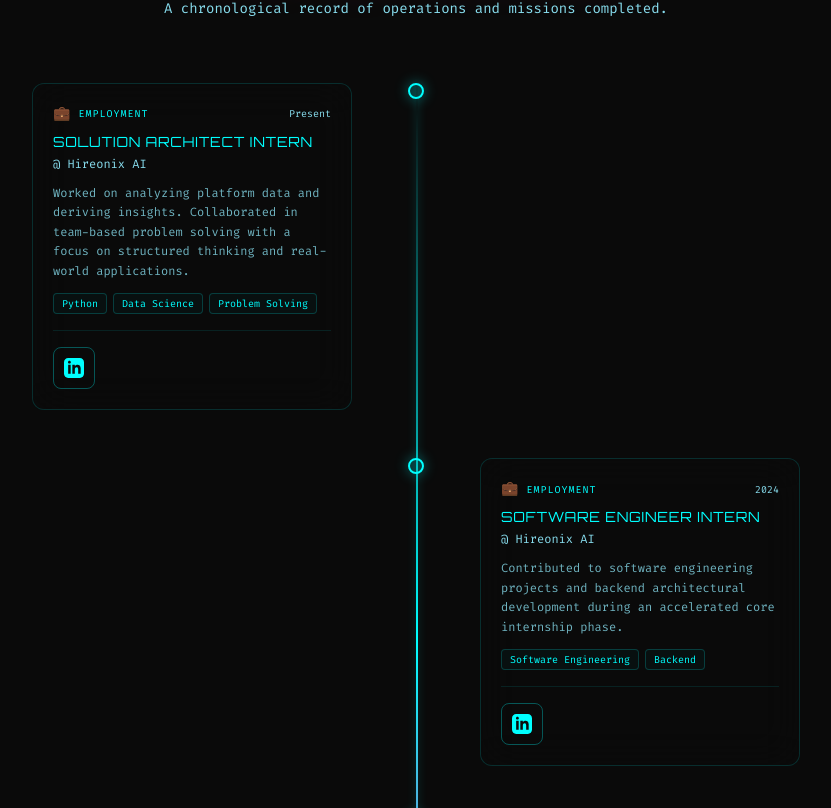
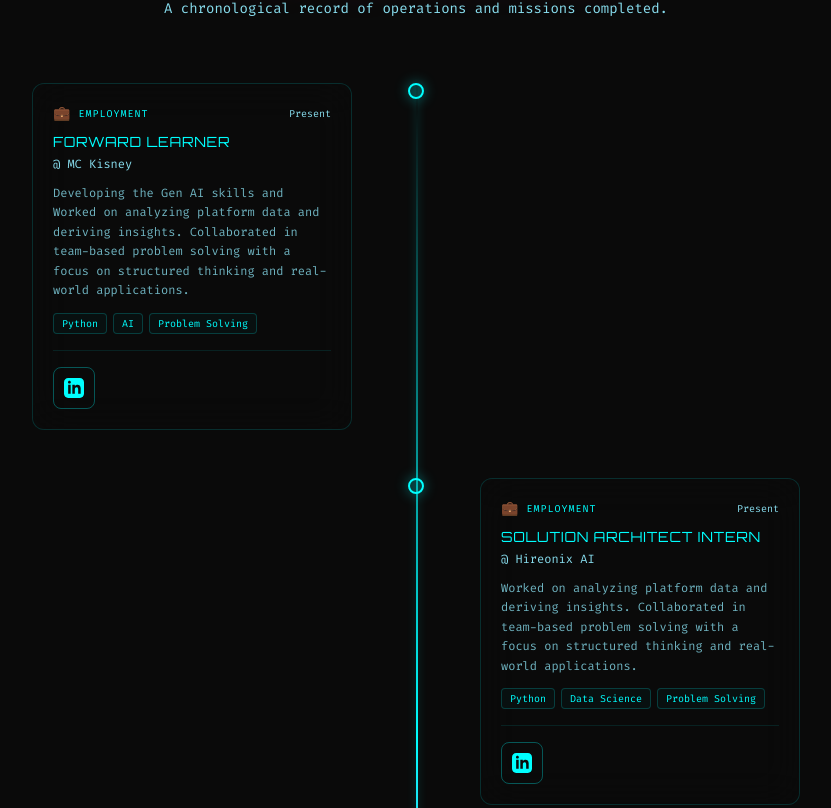
Before and after one commit to Pavan8104/Pavan-Sharma-portfolio, a React (Vite) app: page / in a window 1280 px wide. Shown: the part 2532-3340 px from the top of the page, without its empty margins (224-1055 px from the left). Built offline with nearby package versions, Linux system fonts and the light colour scheme; no server answers.

Commit message:
Mc Kisney update

```diff
--- a/src/data/certifications.ts
+++ b/src/data/certifications.ts
@@ -45,7 +45,7 @@
     id: 'cert-6',
     category: 'Design Thinking & Innovation',
     title: 'Learning Design Thinking',
-    link: 'https://www.linkedin.com/',
+    link: 'https://www.linkedin.com/posts/pavan-sharma-1645ab276_certificate-of-completion-activity-7118102576604024832-IS6X?utm_source=share&utm_medium=member_desktop&rcm=ACoAAENdERwBzBNT4Sfdin3sXvG4oMBMPST9UWs',
   },
   {
     id: 'cert-7',
--- a/src/data/experience.ts
+++ b/src/data/experience.ts
@@ -10,6 +10,17 @@
 }
 
 export const experiences: Experience[] = [
+  {
+    id: 'exp-1',
+    role: 'Forward Learner',
+    company: 'MC Kisney',
+    period: 'Present',
+    description: 'Developing the Gen AI skills and Worked on analyzing platform data and deriving insights. Collaborated in team-based problem solving with a focus on structured thinking and real-world applications.',
+    tech: ['Python', 'AI', 'Problem Solving'],
+    type: 'work',
+    linkedin: 'https://www.linkedin.com/posts/pavan-sharma-1645ab276_mckinsey-futureofwork-careerdevelopment-ugcPost-7454619342379450368-FPtm?utm_source=share&utm_medium=member_desktop&rcm=ACoAAENdERwBzBNT4Sfdin3sXvG4oMBMPST9UWs',
+  },
+
   {
     id: 'exp-1',
     role: 'Solution Architect Intern',
```
